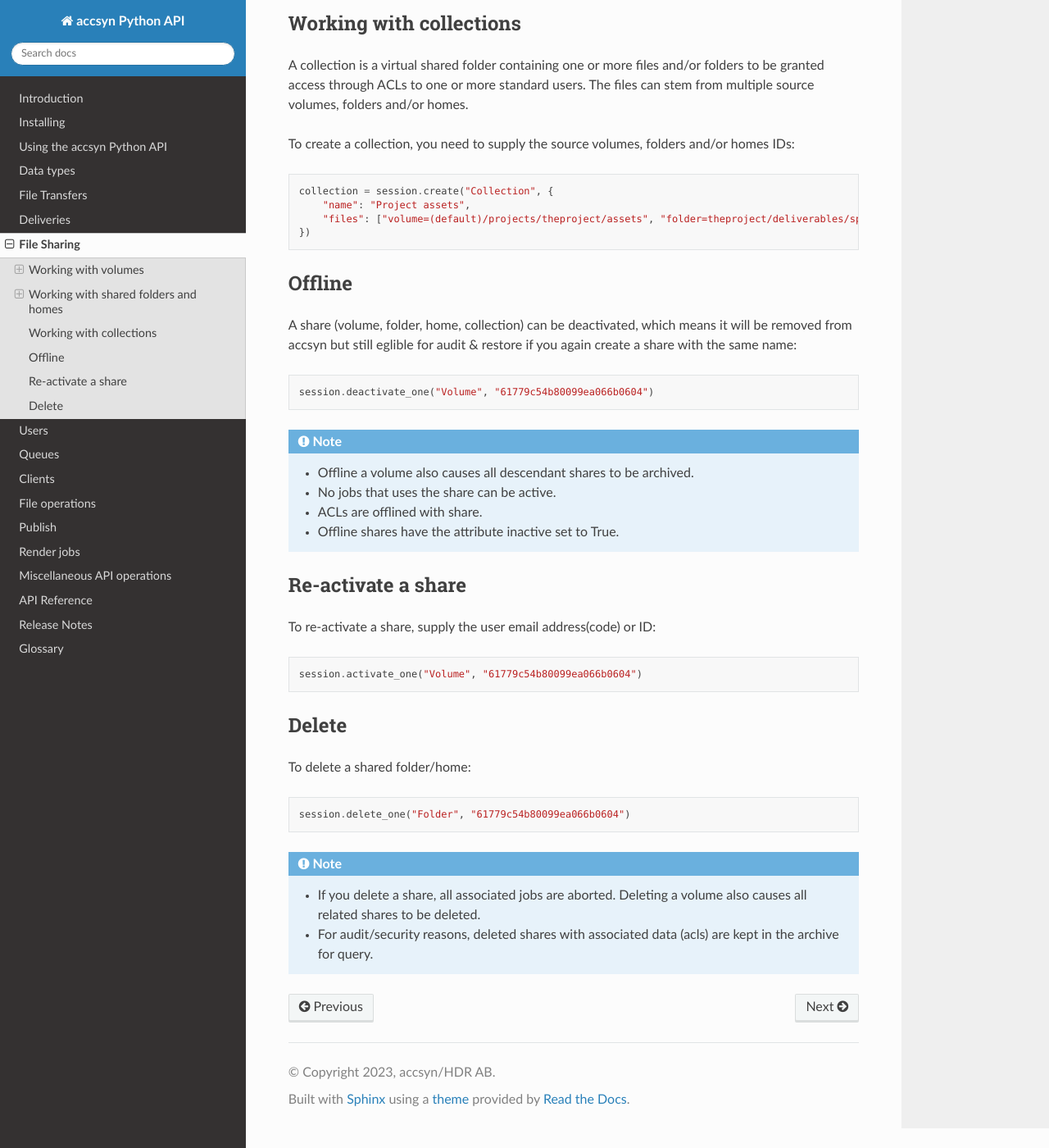
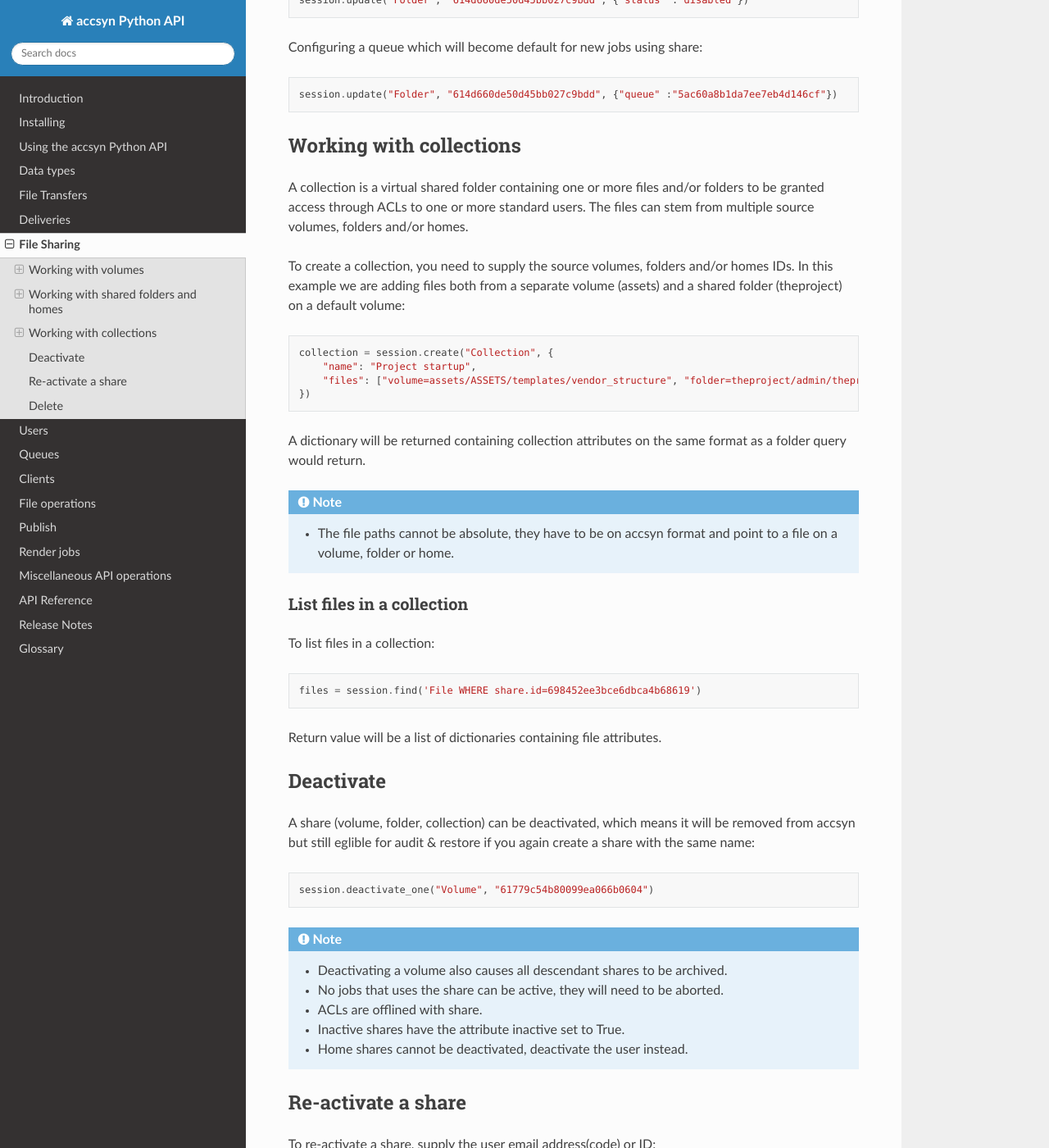
Before and after one commit to accsyn/accsyn-python-api, a Sphinx documentation site: the page built from doc/filesharing.rst, in a window 1280 px wide and 1400 px high, scrolled down 9558 px. Shown: the whole window at 82% size. Built offline with Sphinx 7.4.7 and the Read the Docs theme 3.1.0, drawn with Linux system fonts in a browser that asks for light colours; some of the changed text lies outside the part shown.

Commit message:
Changed task query; Collection WIP

```diff
--- a/doc/filesharing.rst
+++ b/doc/filesharing.rst
@@ -376,13 +376,17 @@ In both cases, if creation was successful, a dictionary will be returned on the
 Create a home
 -------------
 
-To create a home, you just need to supply the user email address(code) or ID::
+To create a home share, you can either create it like a shared folder or just supply the user ID or email address(code)::
 
     home = session.create("Home", {
         "user": "693bf3168d4e0d0c2afe1d53",
     })
 
 A dictionary will be returned containing home attributes on the same format as a folder query would return.
+
+.. note::
+
+   * The user will not be automatically granted access to the home, access must be granted through ACLs (see below).
 
 
 Granting access to a shared folder/home
@@ -448,27 +452,45 @@ Working with collections
 A collection is a virtual shared folder containing one or more files and/or folders to be granted access through ACLs to one or more standard users.
 The files can stem from multiple source volumes, folders and/or homes.
 
-To create a collection, you need to supply the source volumes, folders and/or homes IDs::
+To create a collection, you need to supply the source volumes, folders and/or homes IDs. In this example we are adding
+files both from a separate volume (assets) and a shared folder (theproject) on a default volume::
 
     collection = session.create("Collection", {
-        "name": "Project assets",
-        "files": ["volume=(default)/projects/theproject/assets", "folder=theproject/deliverables/specs.doc"],
+        "name": "Project startup",
+        "files": ["volume=assets/ASSETS/templates/vendor_structure", "folder=theproject/admin/theproject-specs-v1.2.doc"],
     })
 
-Offline
-=======
+A dictionary will be returned containing collection attributes on the same format as a folder query would return.
 
-A share (volume, folder, home, collection) can be deactivated, which means it will be removed from accsyn
+.. note::
+
+    * The file paths cannot be absolute, they have to be on accsyn format and point to a file on a volume, folder or home.
+
+List files in a collection
+--------------------------
+
+To list files in a collection::
+
+    files = session.find('File WHERE share.id=698452ee3bce6dbca4b68619')
+
+Return value will be a list of dictionaries containing file attributes.
+
+
+Deactivate
+==========
+
+A share (volume, folder, collection) can be deactivated, which means it will be removed from accsyn
 but still eglible for audit & restore if you again create a share with the same name::
 
     session.deactivate_one("Volume", "61779c54b80099ea066b0604")
 
 .. note::
 
-    * Offline a volume also causes all descendant shares to be archived.
-    * No jobs that uses the share can be active.
+    * Deactivating a volume also causes all descendant shares to be archived.
+    * No jobs that uses the share can be active, they will need to be aborted.
     * ACLs are offlined with share.
-    * Offline shares have the attribute inactive set to True.
+    * Inactive shares have the attribute inactive set to True.
+    * Home shares cannot be deactivated, deactivate the user instead.
 
 
 
@@ -483,12 +505,12 @@ To re-activate a share, supply the user email address(code) or ID::
 Delete
 ======
 
-To delete a shared folder/home::
+To delete a share::
 
     session.delete_one("Folder", "61779c54b80099ea066b0604")
 
 
 .. note::
 
-    * If you delete a share, all associated jobs are aborted. Deleting a volume also causes all related shares to be deleted.
-    * For audit/security reasons, deleted shares with associated data (acls) are kept in the archive for query.
+    * Deleting a share is preceded by an deactivation.
+    * For audit/security reasons, deleted shares with associated data (acls) are kept in the archive for deep audit.
```
Also changed, not shown: doc/transfers.rst (+28 -21 lines), source/accsyn_api/session.py (+13 -6 lines).
